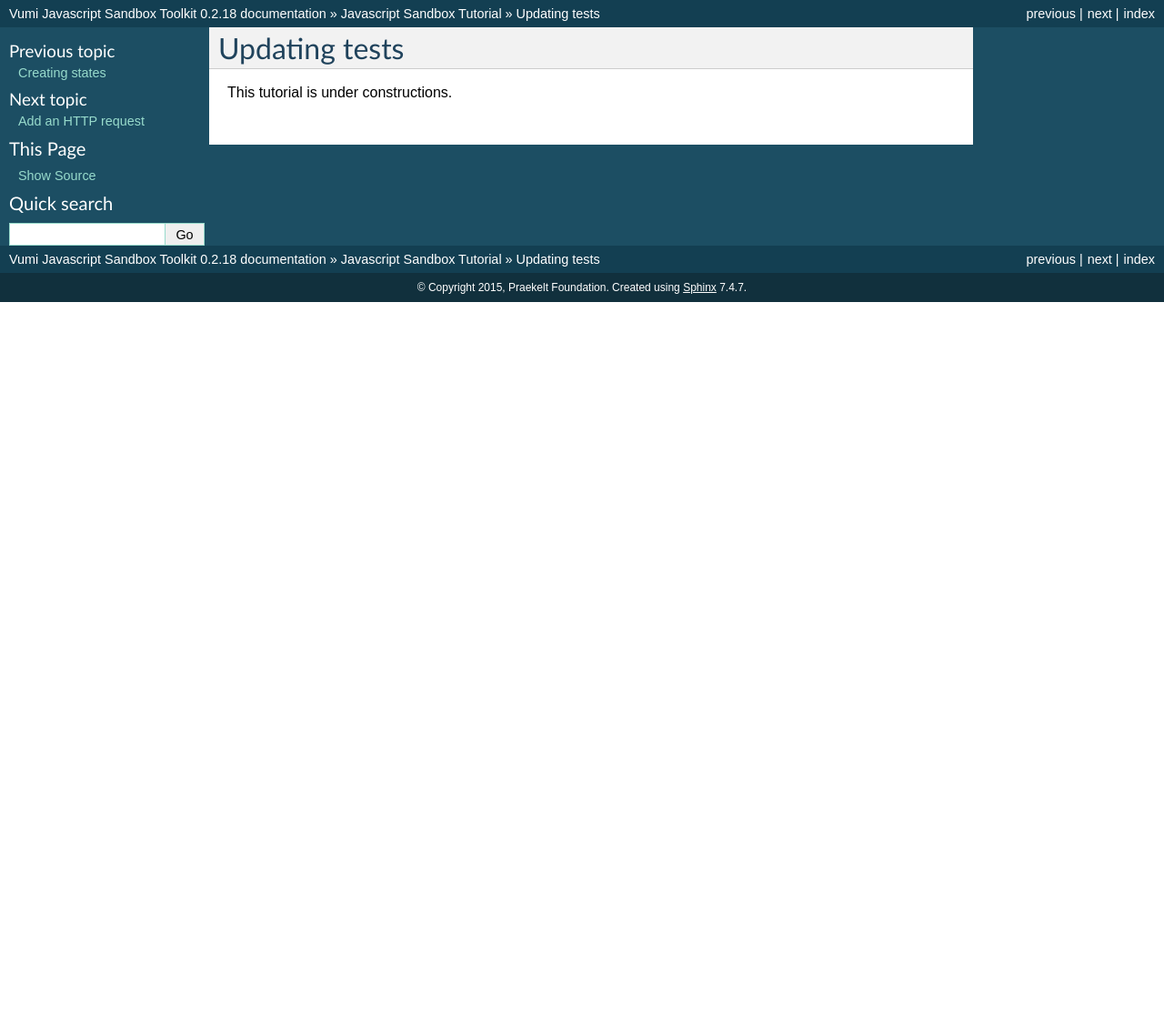
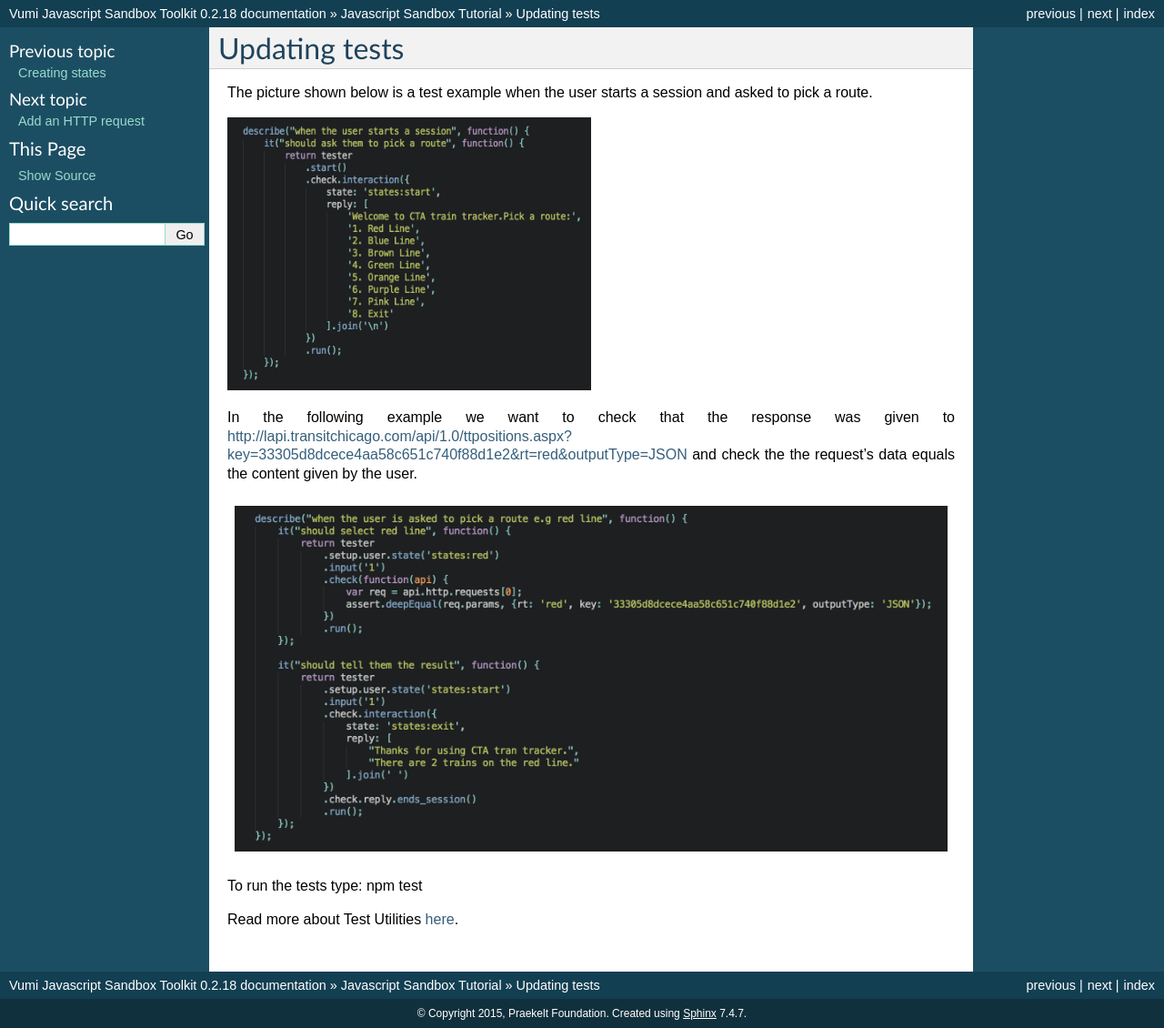
Before and after one commit to praekeltfoundation/vumi-jssandbox-toolkit, a Sphinx documentation site: the page built from docs/tutorial/updating_tests.rst, in a window 1280 px wide. Shown: the whole page at 91% size. Built offline with Sphinx 7.4.7, drawn with Linux system fonts in a browser that asks for light colours; before the commit the page ends 900 px from its top, so only the background shows below that.

Commit message:
updating tests

```diff
--- a/docs/tutorial/updating_tests.rst
+++ b/docs/tutorial/updating_tests.rst
@@ -1,4 +1,16 @@
 Updating tests
 ==============
 
-This tutorial is under constructions.
+The picture shown below is a test example when the user starts a session and asked to pick a route.
+
+.. image:: images/session_test.png
+	:width: 300pt
+	:height: 300px
+
+In the following example we want to check that the response was given to http://lapi.transitchicago.com/api/1.0/ttpositions.aspx?key=33305d8dcece4aa58c651c740f88d1e2&rt=red&outputType=JSON and check the the request's data equals the content given by the user.
+
+.. figure::  images/route.png
+
+To run the tests type: npm test
+
+Read more about Test Utilities `here <http://vumi-jssandbox-toolkit.readthedocs.io/en/master/test_utils.html>`_.
```
Also changed, not shown: docs/tutorial/images/route.png (added), docs/tutorial/images/session_test.png (added).
